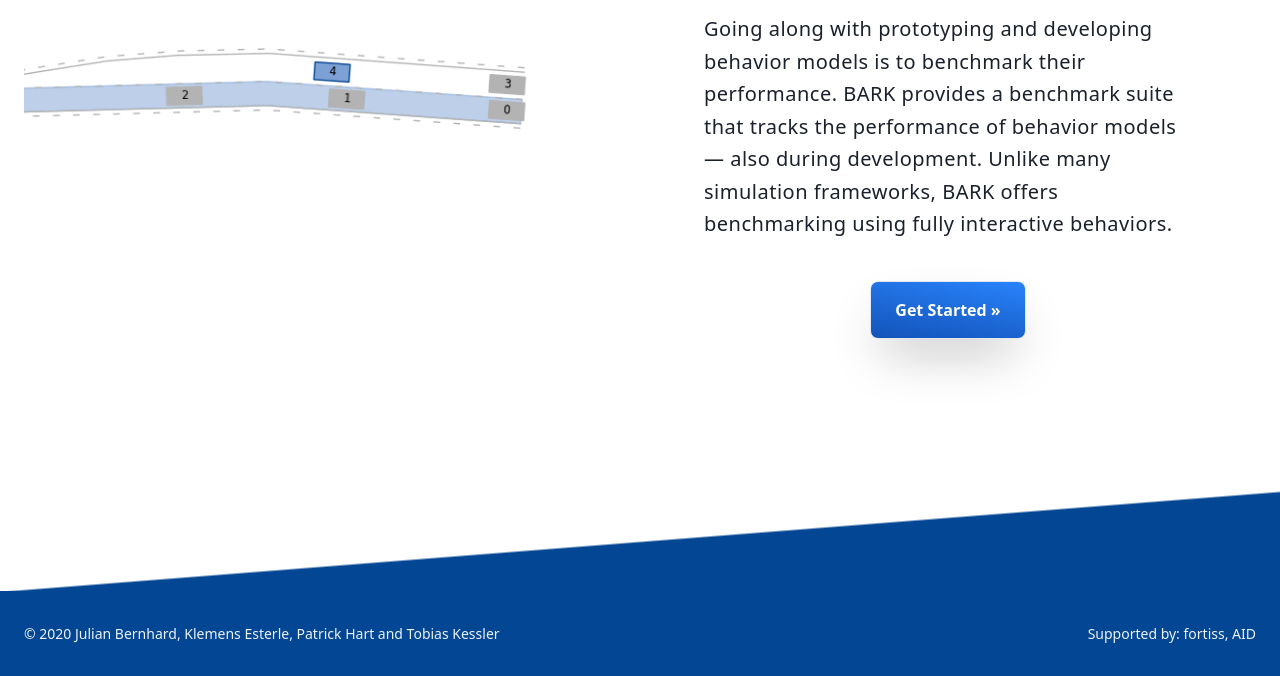
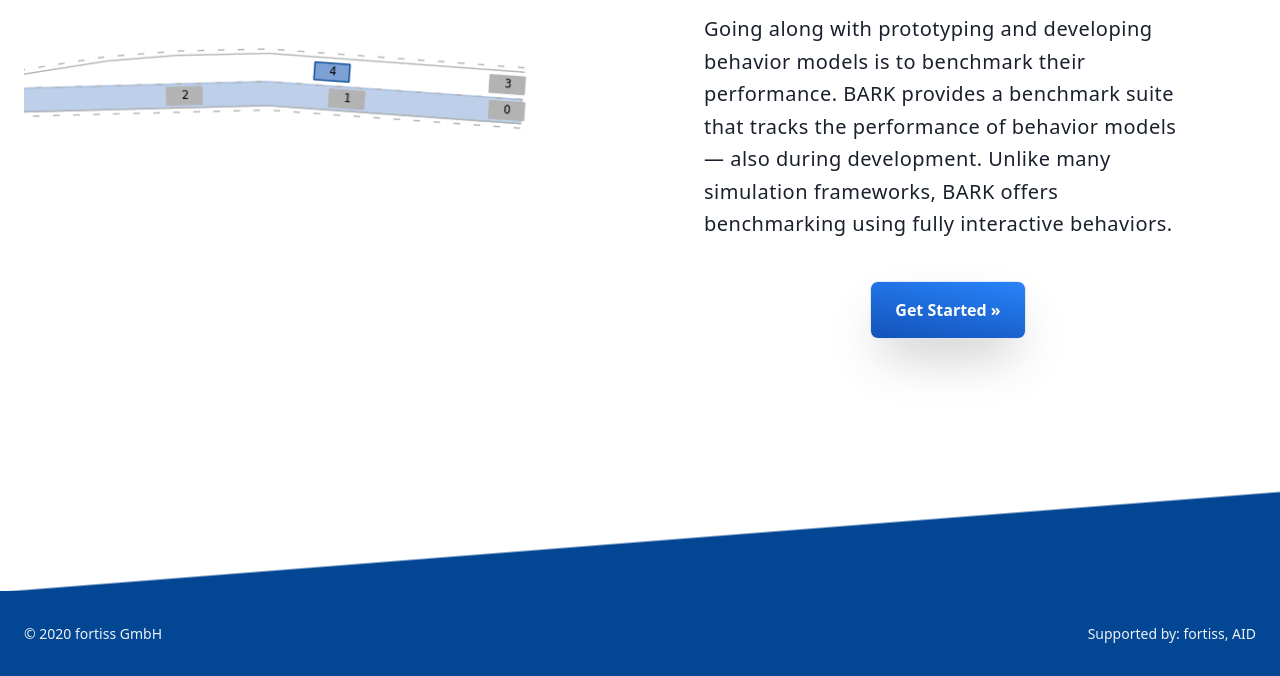
Before and after one commit to bark-simulator/bark-simulator.github.io, a Gatsby site: page / in a window 1280 px wide. Shown: the part 769-1445 px from the top of the page. Built offline with nearby package versions, Linux system fonts and the light colour scheme; Gatsby itself is replaced by a stand-in of ours.

Commit message:
change copyright

```diff
--- a/src/components/footer.js
+++ b/src/components/footer.js
@@ -10,7 +10,7 @@ const Footer = ({}) => (
   <footer class="flex items-center justify-center text-gray-200" style={{padding: `100px 0% 0% 0%`}} >
     <div class="flex items-center justify-between flex-wrap py-8 px-6 pt-8" style={{width: `100%`, backgroundColor: `rgb(3, 70, 147)`}}>
         <div class="w-1/2 text-sm">
-          © {new Date().getFullYear()} Julian Bernhard, Klemens Esterle, Patrick Hart and Tobias Kessler
+          © {new Date().getFullYear()} fortiss GmbH
         </div>
         <div class="w-1/2 text-right text-sm">
           Supported by: <a class="hover:text-blue-500" href="https://www.fortiss.org/">fortiss</a>, <a class="hover:text-blue-500" href="https://aid-driving.eu/">AID</a>
```
